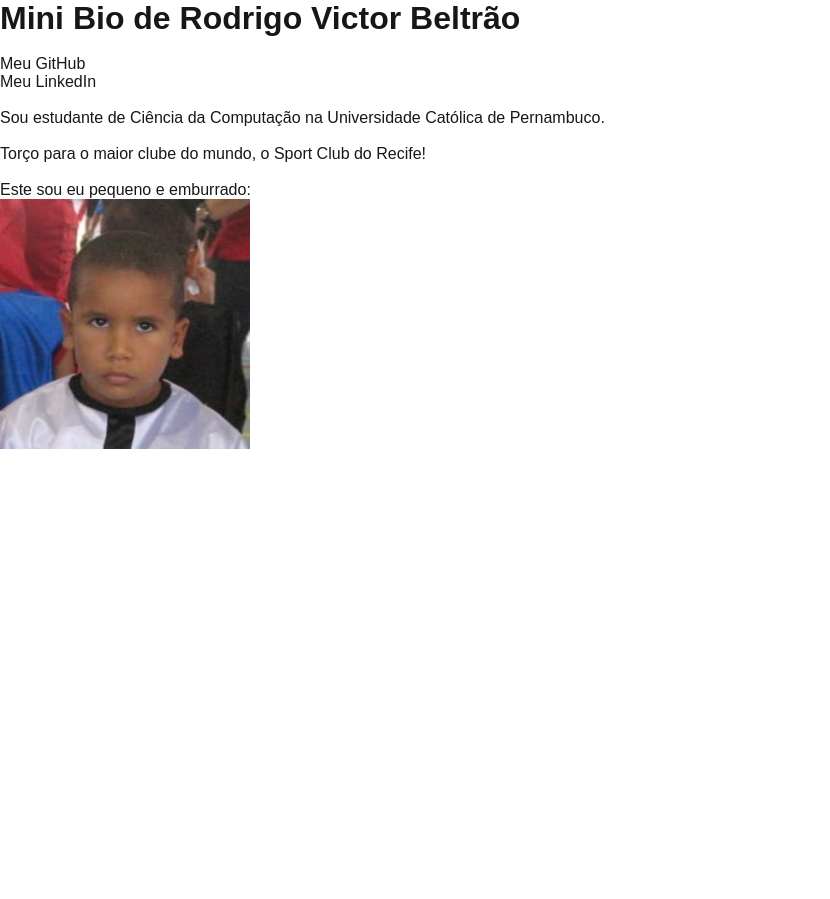
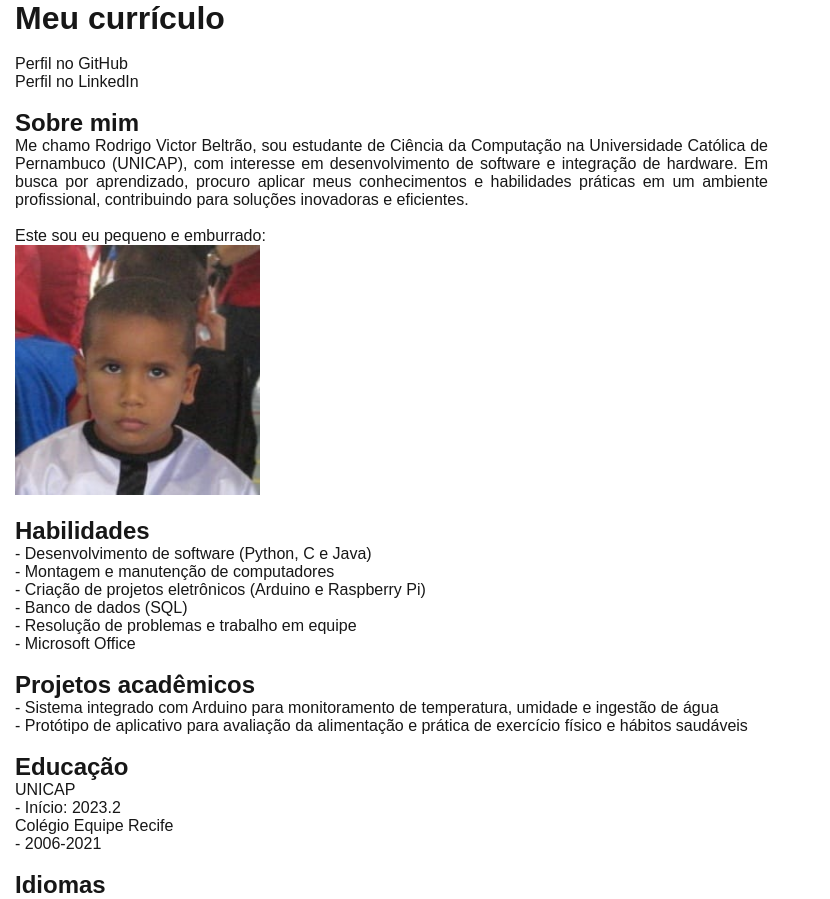
Before and after one commit to Rodibre8708/sitePWM, a Next.js app in the folder minibio-forca/: page / in a window 1280 px wide. Shown: the top 899 px of the page, without its empty margins (0-830 px from the left). Before the commit the page ends 800 px from the top, so only its background shows below. Built offline with nearby package versions, Linux system fonts and the light colour scheme.

Commit message:
de fato um curriculo

```diff
--- a/minibio-forca/app/globals.css
+++ b/minibio-forca/app/globals.css
@@ -12,8 +12,9 @@
 
 html,
 body {
-  max-width: 100vw;
+  max-width: 60vw;
   overflow-x: hidden;
+  text-align: justify;
 }
 
 body {
@@ -26,7 +27,7 @@ body {
 
 * {
   box-sizing: border-box;
-  padding: 0;
+  padding-left: 5px;
   margin: 0;
 }
 
--- a/minibio-forca/app/layout.js
+++ b/minibio-forca/app/layout.js
@@ -12,8 +12,8 @@ const geistMono = Geist_Mono({
 });
 
 export const metadata = {
-  title: "Mini Bio do pai",
-  description: "Feita pela fera",
+  title: "Currículo",
+  description: "Currículo",
 };
 
 export default function RootLayout({ children }) {
--- a/minibio-forca/app/page.js
+++ b/minibio-forca/app/page.js
@@ -3,30 +3,83 @@ import Image from 'next/image';
 export default function Home() {
   return (
     <>
-      <h1>Mini Bio de Rodrigo Victor Beltrão</h1>
+      <h1>Meu currículo</h1>
       <br />
       <a href="https://github.com/Rodibre8708" target="_blank">
-        Meu GitHub
+        Perfil no GitHub
       </a>
       <br />
       <a href="https://www.linkedin.com/in/rodrigo-victor-beltr%C3%A3o-419713327/" target="_blank">
-        Meu LinkedIn
+        Perfil no LinkedIn
       </a>
       <p>
       </p>
       <br />
+      <h2>Sobre mim</h2>
       <p>
-        Sou estudante de Ciência da Computação na Universidade Católica de Pernambuco.
-      </p>
-      <br />
-      <p>
-        Torço para o maior clube do mundo, o Sport Club do Recife!
+        Me chamo Rodrigo Victor Beltrão, sou estudante de Ciência da Computação na Universidade Católica de Pernambuco (UNICAP), com interesse em desenvolvimento de software e integração de hardware. Em busca por aprendizado, procuro aplicar meus conhecimentos e habilidades práticas em um ambiente profissional, contribuindo para soluções inovadoras e eficientes.
       </p>
       <br />
       <p>
         Este sou eu pequeno e emburrado:
       </p>
       <Image src="/eu.jpeg" alt="Minha foto" width={250} height={250} />
+      <p>
+      </p>
+      <br />
+      <h2>Habilidades</h2>
+      <p>
+        - Desenvolvimento de software (Python, C e Java)
+      </p>
+      <p>
+        - Montagem e manutenção de computadores
+      </p>
+      <p>
+        - Criação de projetos eletrônicos (Arduino e Raspberry Pi)
+      </p>
+      <p>
+        - Banco de dados (SQL)
+      </p>
+      <p>
+        - Resolução de problemas e trabalho em equipe
+      </p>
+      <p>
+        - Microsoft Office
+      </p>
+      <br />
+      <h2>Projetos acadêmicos</h2>
+      <p>
+        - Sistema integrado com Arduino para monitoramento de temperatura, umidade e ingestão de água
+      </p>
+      <p>
+        - Protótipo de aplicativo para avaliação da alimentação e prática de exercício físico e hábitos saudáveis
+      </p>
+      <br />
+      <h2>Educação</h2>
+      <p>
+        UNICAP
+      </p>
+      <p>
+        - Início: 2023.2
+      </p>
+      <p>
+        Colégio Equipe Recife
+      </p>
+      <p>
+        - 2006-2021
+      </p>
+      <br />
+      <h2>Idiomas</h2>
+      <p>
+        - Português fluente
+      </p>
+      <p>
+        - Inglês avançado
+      </p>
+      <p>
+        - Espanhol básico
+      </p>
+      <br />
     </>
   );
 }
```
Also changed, not shown: 1 other file (tests, documents, lock files or other folders).
